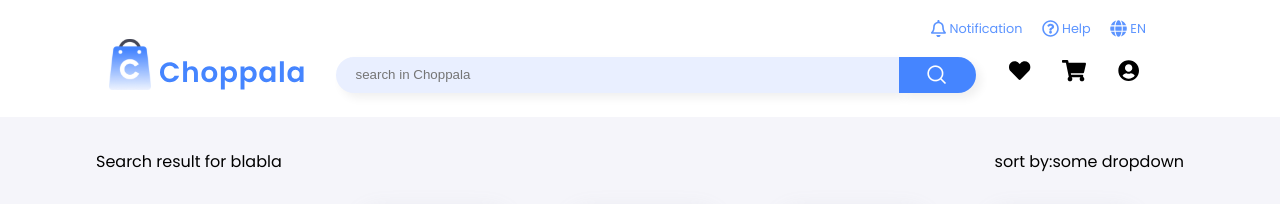
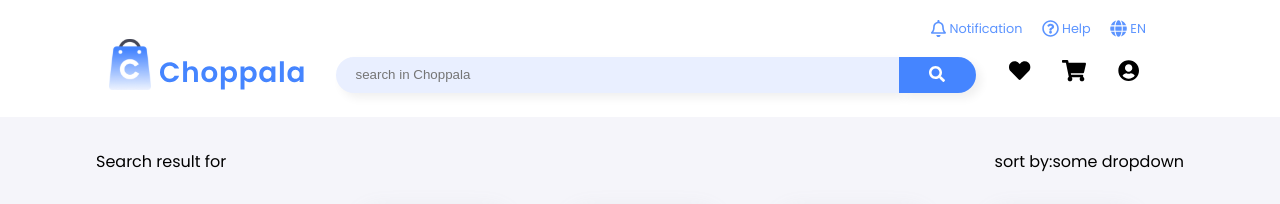
Before and after one commit to PhattOZ/choppala, a Next.js app: page /search in a window 1280 px wide. Shown: the top 204 px of the page. Built offline with nearby package versions, Linux system fonts and the light colour scheme.

Commit message:
Allow passing query string from search bar to search result page
+ header style fixes

```diff
--- a/src/components/Header/header.module.scss
+++ b/src/components/Header/header.module.scss
@@ -36,18 +36,20 @@
     outline: none;
   }
 
-  button {
+  div {
+    color: #ffffff;
     cursor: pointer;
     position: absolute;
     height: 100%;
     width: 12%;
     right: 0;
-    display: inline-block;
     border: none;
     border-radius: 0 20px 20px 0;
     background-color: #4585ff;
     box-shadow: 5px 5px 10px #f0f0f0;
-    align-content: center;
+    display: flex;
+    justify-content: center;
+    align-items: center;
 
     img {
       margin-top: 0.25em;
--- a/src/components/Header/searchBar.js
+++ b/src/components/Header/searchBar.js
@@ -1,10 +1,32 @@
+import { FontAwesomeIcon } from "@fortawesome/react-fontawesome"
+import { faSearch } from "@fortawesome/free-solid-svg-icons"
+import { useState } from "react"
+import Link from "next/link"
+
 export default function searchBar(props) {
+  const [keyword, setKeyword] = useState("")
+
+  const handleChange = (e) => {
+    const value = e.target.value
+
+    setKeyword(value)
+  }
+
   return (
     <form className={props.className}>
-      <input type="text" placeholder="search in Choppala" />
-      <button type="submit">
-        <img src="/Search.png" alt="" />
-      </button>
+      <input
+        type="text"
+        onChange={handleChange}
+        placeholder="search in Choppala"
+      />
+
+      <div>
+        <Link href={{ pathname: "/search", query: { keyword: keyword } }}>
+          <a>
+            <FontAwesomeIcon icon={faSearch} />
+          </a>
+        </Link>
+      </div>
     </form>
   )
 }
--- a/src/pages/search.js
+++ b/src/pages/search.js
@@ -1,11 +1,15 @@
 import styles from "src/styles/pages/search.module.scss"
 import Card from "src/components/Card"
+import { useRouter } from "next/router"
 
 export default function Search() {
+  const router = useRouter()
+  const { keyword } = router.query
+
   return (
     <div className={styles.container}>
       <div className={styles.header}>
-        <div>Search result for blabla</div>
+        <div>Search result for {keyword}</div>
         <div className={styles.header_sort}>
           <div>sort by:</div>
           <div>some dropdown</div>
```
Also changed, not shown: 1 other file (tests, documents, lock files or other folders).
